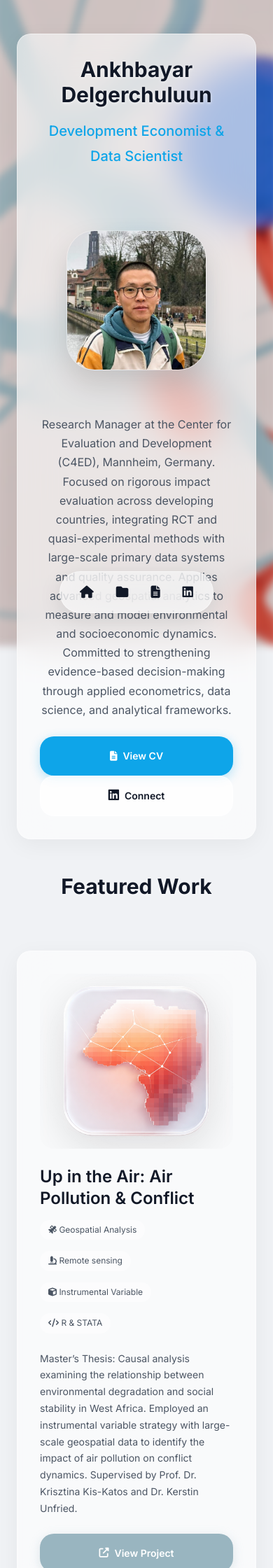
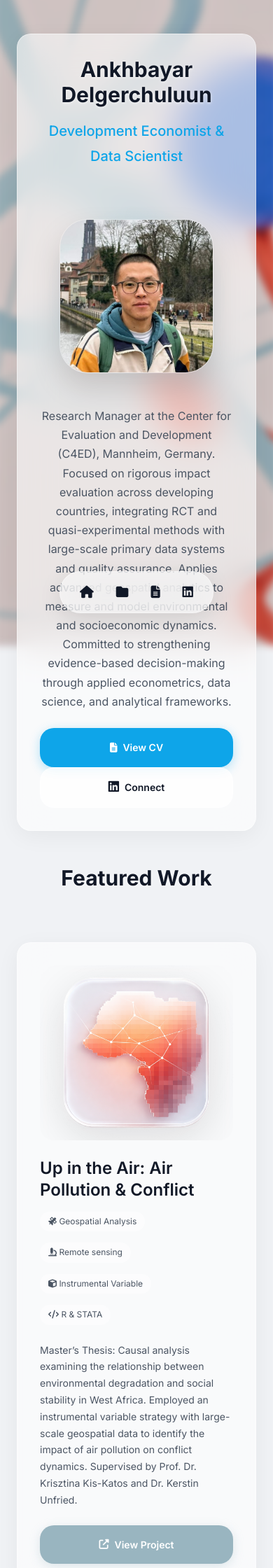
Before and after one commit to ankhaa0813/ankhbayar, a Jekyll site: the page built from index.md, in a window 390 px wide. Shown: the top 2240 px of the page at 70% size. Built offline with Jekyll 4.4.1, drawn with Linux system fonts in a browser that asks for light colours.

Commit message:
Update hero profile dimensions and margin

```diff
--- a/assets/css/style.scss
+++ b/assets/css/style.scss
@@ -253,9 +253,9 @@ body {
             grid-template-columns: 1fr;
 
             .hero-profile {
-                margin: var(--space-md) auto;
-                width: 200px;
-                height: 200px;
+                margin: 8px auto;
+                width: 220px;
+                height: 220px;
             }
         }
 }
```
